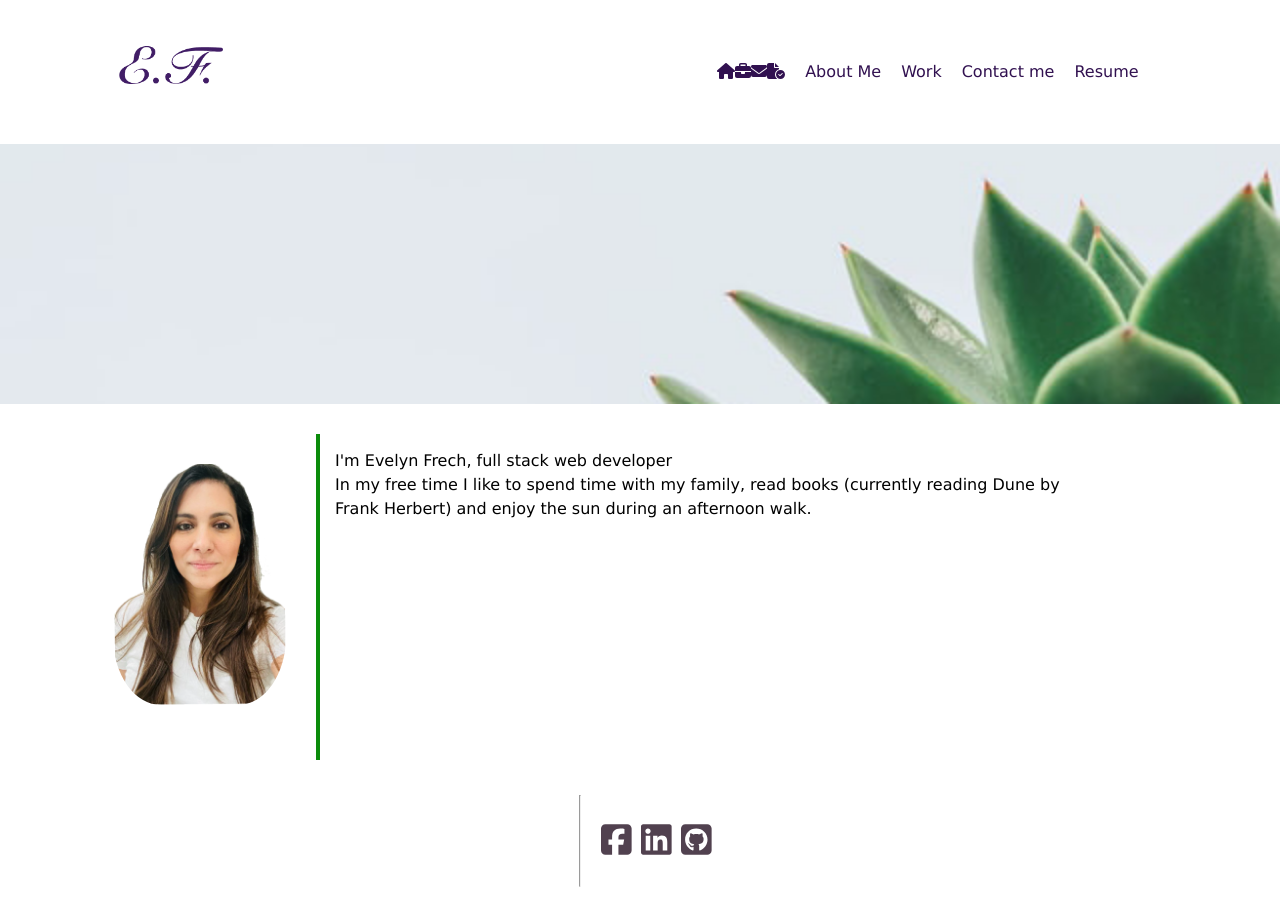
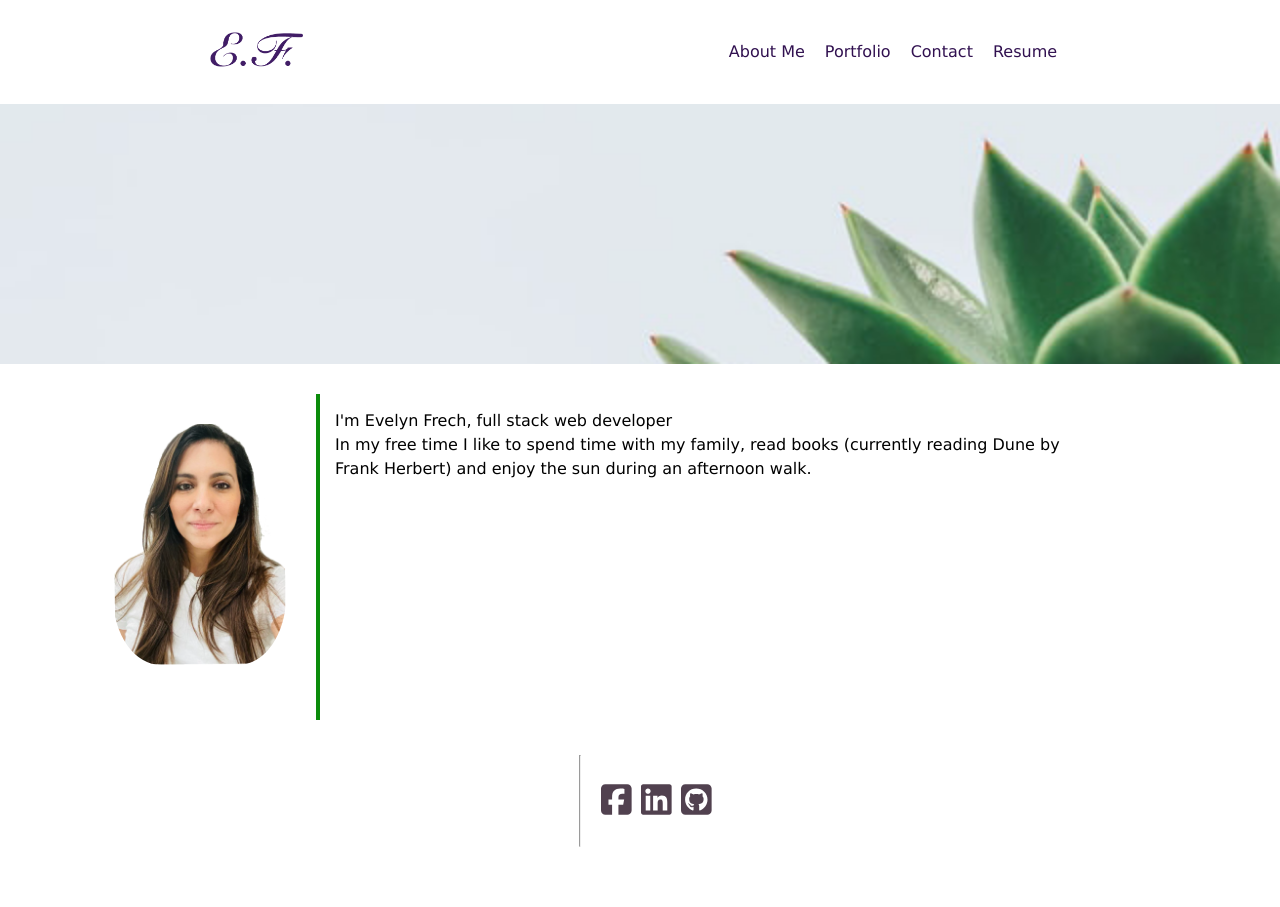
Before and after one commit to efrech/my-react-portfolio, a React (Create React App) app: page / in a window 1280 px wide. After the commit the page ends 867 px from the top, so only its background shows below. Built offline with nearby package versions, Linux system fonts and the light colour scheme.

Commit message:
modify css for navigation items

```diff
--- a/src/App.css
+++ b/src/App.css
@@ -13,7 +13,7 @@
 --yellow-color: hsl(48, 93%, 53%);
 }
 .logo {
-  width: 30%;
+  width: 100px;
   margin-top: 10px;
 }
 
--- a/src/components/Navigation/index.js
+++ b/src/components/Navigation/index.js
@@ -2,41 +2,21 @@ import React from 'react';
 import { Link, NavLink } from 'react-router-dom';
 import LogoName from '../../assets/images/E.png';
 import {FontAwesomeIcon} from '@fortawesome/react-fontawesome';
-import {faBriefcase, faEnvelope, faFileCircleCheck, faHome} from '@fortawesome/free-solid-svg-icons';
+// import {faBriefcase, faEnvelope, faFileCircleCheck, faHome} from '@fortawesome/free-solid-svg-icons';
 
 function Navigation() {
     return (
         <div className="navbar">
-        <Link to="/">
           <img className="logo" src={LogoName} alt="logo"/>
-        </Link>
         <nav className='nav-list'>
-          <NavLink exact="true" activeclassname="active" to="/" className="about-link">
-            <FontAwesomeIcon icon={faHome} />
+          <NavLink exact="true" activeclassname="active" to="/" className="list-item">About Me
           </NavLink>
-          <NavLink exact="true" activeclassname="active" to="/portfolio" className="project-link">
-            <FontAwesomeIcon icon={faBriefcase} />
+          <NavLink exact="true" activeclassname="active" to="/portfolio" className="list-item"> Portfolio
           </NavLink>
-          <NavLink exact="true" activeclassname="active" to="/contact" className="contact-link">
-            <FontAwesomeIcon icon={faEnvelope} />
+          <NavLink exact="true" activeclassname="active" to="/contact" className="list-item"> Contact
           </NavLink>
-          <NavLink exact="true" activeclassname="active" to="/resume" className="resume-link">
-            <FontAwesomeIcon icon={faFileCircleCheck} />
+          <NavLink exact="true" activeclassname="active" to="/resume" className="list-item"> Resume
           </NavLink>
-          <ul class="nav-list">
-          <li class="list-item">
-            <a href="#about">About Me</a>
-          </li>
-          <li class="list-item">
-            <a href="#work">Work</a>
-          </li>
-          <li class="list-item">
-            <a href="#contact">Contact me</a>
-          </li>
-          <li class="list-item">
-            <a href="asset/Resume Evelyn_Frech.pdf" target="_blank">Resume</a>
-          </li>
-        </ul>
         </nav>
       </div>
     )
```
